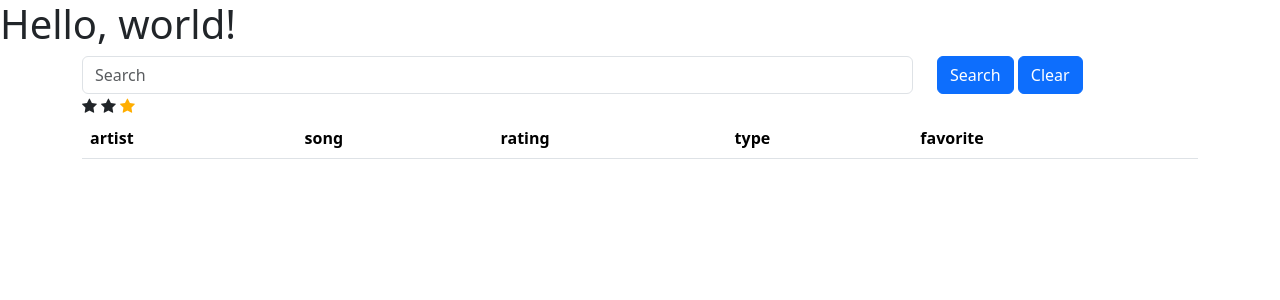
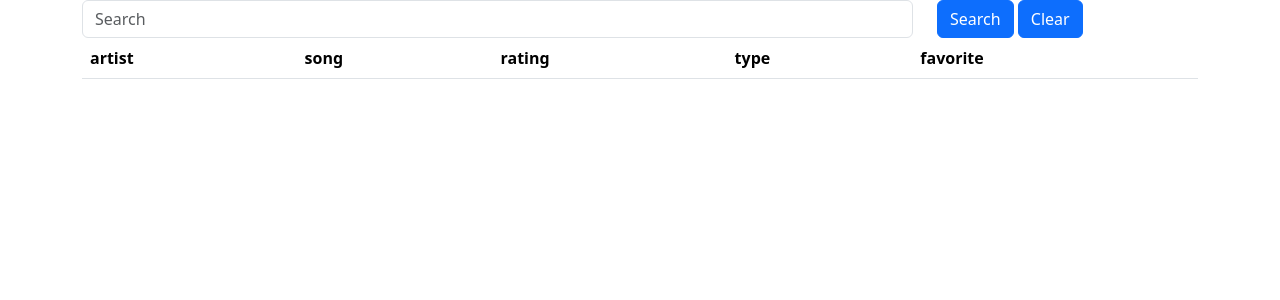
Before and after one commit to kmille/freetar, a Flask app: page /search in a window 1280 px wide. Shown: the top 300 px of the page. Run offline with Flask 2, Linux system fonts and the light colour scheme; lists and menus that the app fills with data are empty.

Commit message:
Remove hello world and use proper title

```diff
--- a/freetar/backend.py
+++ b/freetar/backend.py
@@ -1,6 +1,6 @@
 from flask import Flask, render_template, request
 
-from .ug import ug_search, ug_tab
+from freetar.ug import ug_search, ug_tab
 import waitress
 
 app = Flask(__name__)
@@ -20,14 +20,16 @@ def search():
         search_results = []
     return render_template("index.html",
                            search_term=search_term,
-                           search_results=search_results)
+                           title=f"Freetar - Search: {search_term}",
+                           search_results=search_results,)
 
 
 @app.route("/tab/<artist>/<song>")
 def show_tab(artist: str, song: str):
     tab = ug_tab(f"{artist}/{song}")
     return render_template("index.html",
-                           tab=tab)
+                           tab=tab,
+                           title=f"{tab.artist_name} - {tab.song_name}")
 
 
 def main():
--- a/freetar/templates/base.html
+++ b/freetar/templates/base.html
@@ -15,18 +15,15 @@
     <script src="https://ajax.googleapis.com/ajax/libs/jquery/3.6.3/jquery.min.js"></script>
 
 
-    <title>Hello, world!</title>
+    <title>{{ title or "Welcome to Freetar" }}</title>
   </head>
   <body>
-    <h1>Hello, world!</h1>
-
 
 <div class="container">
 
 
     {% block content %}
     {% endblock %}
-
 
 </div>
 
--- a/freetar/templates/index.html
+++ b/freetar/templates/index.html
@@ -14,11 +14,6 @@
     <button type="button" class="btn btn-primary" onclick="$('#search_term').val('')" >Clear</button>
 </div>
 </form>
-
-<i class="fa fa-regular fa-star"></i>
-<i class="fa fa-star"></i>
-<i class="fa fa-star" style="color: #ffae00;"></i>
-
 
 {% if search_results is defined %}
     <table id="results" class="table">
```
